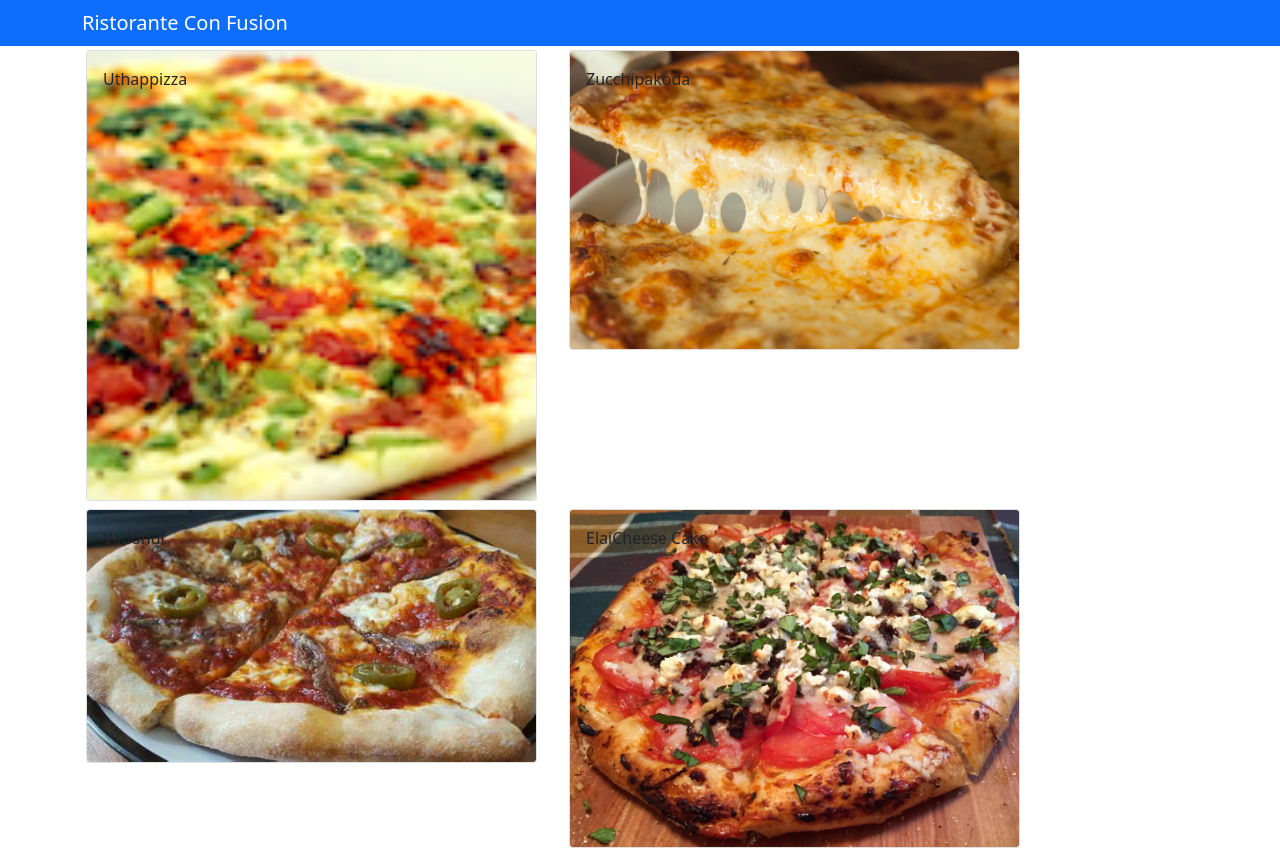
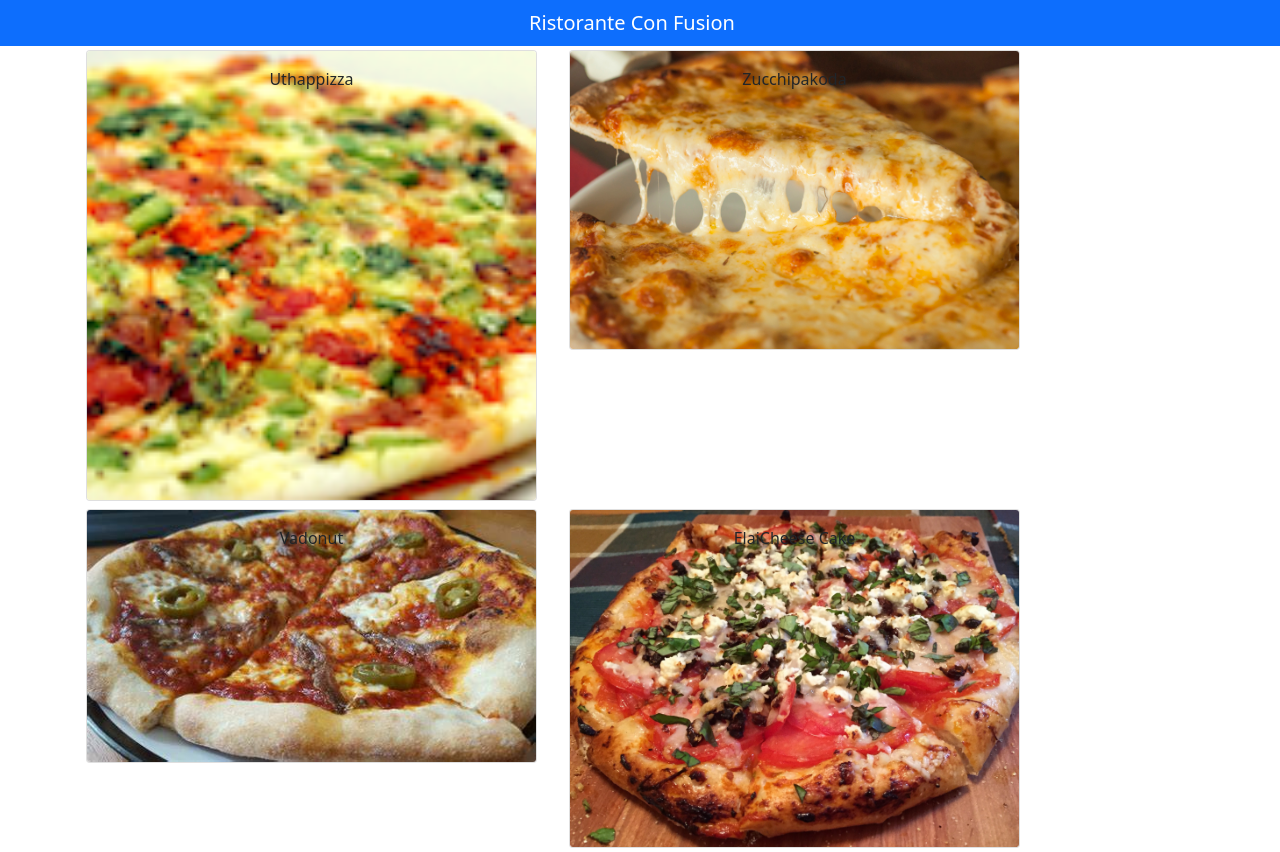
Before and after one commit to tuandq39/confusion-react, a React (Create React App) app: page / in a window 1280 px wide. Built offline with nearby package versions, Linux system fonts and the light colour scheme.

Commit message:
Presentational and Container Components

```diff
--- a/src/App.js
+++ b/src/App.js
@@ -7,6 +7,7 @@ import Car from "./Components/Car";
 import Menu from "./Components/MenuComponent";
 import { Component } from "react";
 import { DISHES } from "./shared/dishes";
+import Main from "./Components/MainComponent";
 
 const comment = {
   date: new Date(),
@@ -58,13 +59,14 @@ class App extends Component {
 
   render() {
     return (
-      <div>
-        <Navbar dark color="primary">
+      <div className="App">
+        {/* <Navbar dark color="primary">
           <div className="container">
             <NavbarBrand>Ristorante Con Fusion</NavbarBrand>
           </div>
         </Navbar>
-        <Menu dishes={this.state.dishes}></Menu>
+        <Menu dishes={this.state.dishes}></Menu> */}
+        <Main></Main>
       </div>
     );
   }
--- a/src/Components/DishdetailComponent.js
+++ b/src/Components/DishdetailComponent.js
@@ -64,14 +64,14 @@ export default class DishDetail extends Component {
   }
 
   render() {
-    if (this.props.selectedDish != null) {
+    if (this.props.dish != null) {
       return (
         <div className="row">
           <div className="col-12 col-md-5 m-1">
-            {this.renderDIsh(this.props.selectedDish)}
+            {this.renderDIsh(this.props.dish)}
           </div>
 
-          {this.renderComments(this.props.selectedDish.comments)}
+          {this.renderComments(this.props.dish.comments)}
         </div>
       );
     } else {
--- a/src/Components/MainComponent.js
+++ b/src/Components/MainComponent.js
@@ -1,6 +1,7 @@
 import { Component } from "react";
 import { Navbar, NavbarBrand } from "reactstrap";
 import { DISHES } from "../shared/dishes";
+import DishDetail from "./DishdetailComponent";
 import Menu from "./MenuComponent";
 
 class Main extends Component {
@@ -28,7 +29,16 @@ class Main extends Component {
           dishes={this.state.dishes}
           onClick={(dishId) => this.onDishSelect(dishId)}
         ></Menu>
+        <DishDetail
+          dish={
+            this.state.dishes.filter(
+              (dish) => dish.id === this.state.selectedDish
+            )[0]
+          }
+        ></DishDetail>
       </div>
     );
   }
 }
+
+export default Main;
--- a/src/Components/MenuComponent.js
+++ b/src/Components/MenuComponent.js
@@ -8,7 +8,7 @@ import {
   CardBody,
   CardTitle,
 } from "reactstrap";
-import DishdetailComponent from "./DishdetailComponent";
+import DishDetail from "./DishdetailComponent";
 class Menu extends Component {
   // constructor(props) {
   //   super(props);
@@ -59,9 +59,9 @@ class Menu extends Component {
   // } //end constructor
   constructor(props) {
     super(props);
-    this.state = {
-      selectedDish: null,
-    };
+    // this.state = {
+    //   selectedDish: null,
+    // };
   }
 
   onDishSelect(dish) {
@@ -85,7 +85,7 @@ class Menu extends Component {
       // );
       return (
         <div className="col-12 col-md-5 m-1">
-          <Card key={dish.id} onClick={() => this.onDishSelect(dish)}>
+          <Card key={dish.id} onClick={() => this.props.onClick(dish.id)}>
             <CardImg width="100%" src={dish.image} alt={dish.name}></CardImg>
             <CardImgOverlay>
               <CardTitle>{dish.name}</CardTitle>
@@ -98,9 +98,7 @@ class Menu extends Component {
     return (
       <div className="container">
         <div className="row">{menu}</div>
-        <DishdetailComponent
-          selectedDish={this.state.selectedDish}
-        ></DishdetailComponent>
+        {/* <DishDetail dish={this.state.selectedDish}></DishDetail> */}
       </div>
     );
   }
```
